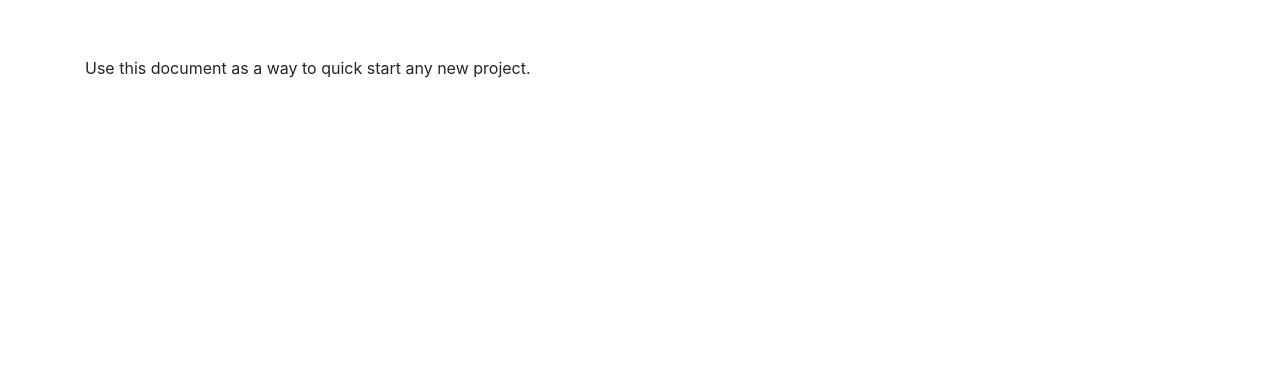
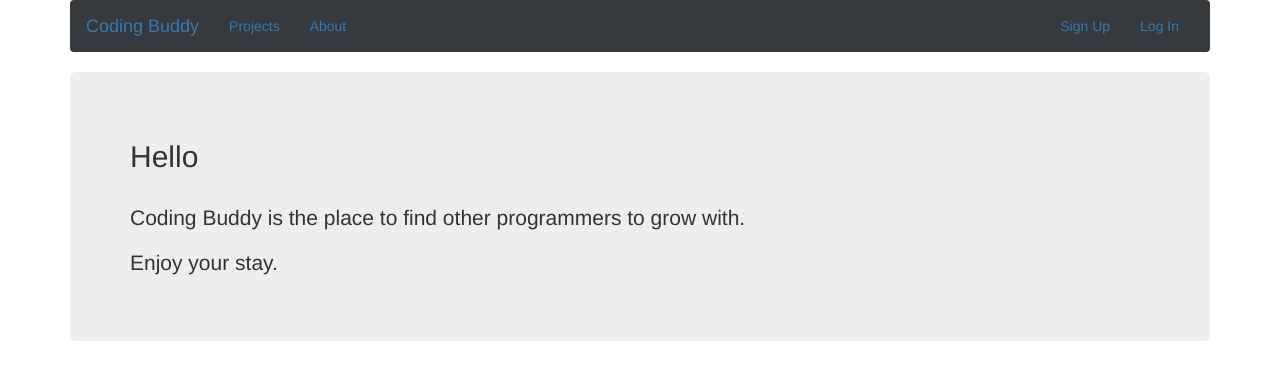
Before and after one commit to WarszawskaGrupaWspolnegoKodowania/Coding_Buddy, a Django app: page /about/ in a window 1280 px wide. Shown: the top 380 px of the page. Run offline with Django 3.2, Linux system fonts and the light colour scheme; parts of the project's set-up code (start-up, migrations or seed data) failed here and were passed over; some libraries are stand-ins or nearby versions.

Commit message:
First material design views
Added material design for: home.html, about.html, base.html.
Changed Bootstrap version from 4 (dev) to 3. Added material design
dependencies.

```diff
--- a/Coding_Buddy/static/css/project.css
+++ b/Coding_Buddy/static/css/project.css
@@ -36,3 +36,15 @@
 [hidden][style="display: block;"] {
   display: block !important;
 }
+
+.imgbox {
+  margin: 15px 0;
+}
+
+.navbar-black {
+  background-color: #373a3c;
+}
+
+img {
+  margin: auto;
+}
--- a/Coding_Buddy/templates/base.html
+++ b/Coding_Buddy/templates/base.html
@@ -15,9 +15,11 @@
 
     {% block css %}
     <!-- Latest compiled and minified CSS -->
-    <link rel="stylesheet" href="https://cdn.rawgit.com/twbs/bootstrap/v4-dev/dist/css/bootstrap.css">
+    <link rel="stylesheet" href="https://maxcdn.bootstrapcdn.com/bootstrap/3.3.6/css/bootstrap.min.css">
 
     <!-- Your stuff: Third-party css libraries go here -->
+    <!-- Material design -->
+    <link rel="stylesheet" href="https://cdn.jsdelivr.net/bootstrap.material-design/0.5.9/css/bootstrap-material-design.css">
 
     <!-- This file store project specific CSS -->
     <link href="{% static 'css/project.css' %}" rel="stylesheet">
@@ -30,50 +32,50 @@
   </head>
 
   <body>
+    <div class="container">
+      <div class="navbar navbar-black">
+        <div class="container-fluid">
 
-    <div class="m-b">
-      <nav class="navbar navbar-dark navbar-static-top bg-inverse">
-        <div class="container">
-          <a class="navbar-brand" href="/">Coding_Buddy</a>
-          <button type="button" class="navbar-toggler hidden-sm-up pull-xs-right" data-toggle="collapse" data-target="#bs-navbar-collapse-1">
-            &#9776;
-          </button>
+          <div class="navbar-header">
+            <button type="button" class="navbar-toggle" data-toggle="collapse" data-target=".navbar-warning-collapse">
+              <span class="icon-bar"></span>
+              <span class="icon-bar"></span>
+              <span class="icon-bar"></span>
+            </button>
+            <a class="navbar-brand" href="javascript:void(0)">Coding Buddy</a>
+          </div>
 
           <!-- Collect the nav links, forms, and other content for toggling -->
-          <div class="collapse navbar-toggleable-xs" id="bs-navbar-collapse-1">
+          <div class="navbar-collapse collapse" id="bs-navbar-collapse-1">
             <ul class="nav navbar-nav">
-              <li class="nav-item">
-                <a class="nav-link" href="{% url 'home' %}">Home</a>
+              <li>
+                <a class="nav-link" href="{% url 'home' %}">Projects</a>
               </li>
-              <li class="nav-item">
+              <li>
                 <a class="nav-link" href="{% url 'about' %}">About</a>
               </li>
             </ul>
 
-            <ul class="nav navbar-nav pull-xs-right">
+            <ul class="nav navbar-nav navbar-right">
               {% if request.user.is_authenticated %}
-                <li class="nav-item">
+                <li>
                   <a class="nav-link" href="{% url 'users:user_detail' request.user.username  %}">{% trans "My Profile" %}</a>
                 </li>
-                <li class="nav-item">
+                <li>
                   <a class="nav-link" href="{% url 'account_logout' %}">{% trans "Logout" %}</a>
                 </li>
               {% else %}
-                <li class="nav-item">
+                <li>
                   <a id="sign-up-link" class="nav-link" href="{% url 'account_signup' %}">{% trans "Sign Up" %}</a>
                 </li>
-                <li class="nav-item">
+                <li>
                   <a id="log-in-link" class="nav-link" href="{% url 'account_login' %}">{% trans "Log In" %}</a>
                 </li>
               {% endif %}
             </ul>
           </div>
         </div>
-      </nav>
-    </div>
-
-    <div class="container">
-
+      </div>
       {% if messages %}
           {% for message in messages %}
               <div class="alert {% if message.tags %}alert-{{ message.tags }}{% endif %}">{{ message }}</div>
@@ -99,9 +101,11 @@
       <script src="https://cdnjs.cloudflare.com/ajax/libs/tether/1.2.0/js/tether.min.js"></script>
 
       <!-- Latest compiled and minified JavaScript -->
-      <script src="https://cdn.rawgit.com/twbs/bootstrap/v4-dev/dist/js/bootstrap.js"></script>
+      <script src="https://cdn.jsdelivr.net/bootstrap.material-design/0.5.9/js/material.min.js"></script>
 
       <!-- Your stuff: Third-party javascript libraries go here -->
+      <!-- Material JS -->
+      <script src="https://cdn.jsdelivr.net/bootstrap.material-design/0.5.9/js/material.min.js"></script>
 
       <!-- place project specific Javascript in this file -->
       <script src="{% static 'js/project.js' %}"></script>
--- a/Coding_Buddy/templates/pages/about.html
+++ b/Coding_Buddy/templates/pages/about.html
@@ -1 +1,11 @@
 {% extends "base.html" %}
+{% block content %}
+<div class="jumbotron">
+  <!-- Placeholder text -->
+  <h2>Hello</h2>
+  <br>
+  <p>Coding Buddy is the place to find other programmers to grow with.</p>
+  <p>Enjoy your stay.</p>
+
+</div>
+{% endblock content %}
```
Also changed, not shown: Coding_Buddy/templates/pages/home.html (+23 -0 lines).
